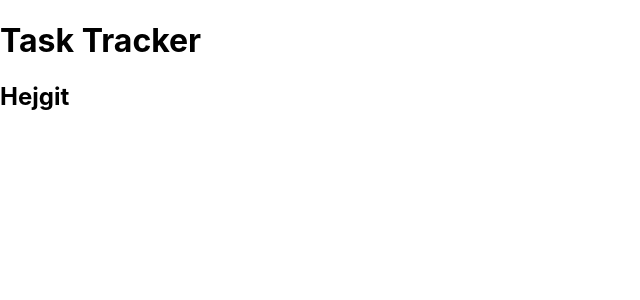
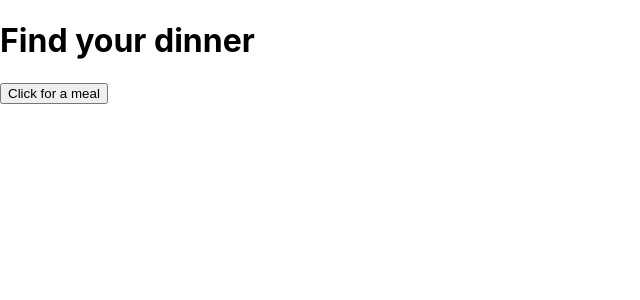
Before and after one commit to emilvictor/usefulweb, a React (Create React App) app: page / in a window 1280 px wide. Shown: the top 300 px of the page, without its empty margins (0-640 px from the left). Built offline with nearby package versions, Linux system fonts and the light colour scheme.

Commit message:
Started with components and API

```diff
--- a/src/App.js
+++ b/src/App.js
@@ -1,11 +1,17 @@
 import Header from './components/Header'
+import Button from './components/Button'
+import {useState} from "react";
+import Meals from './components/Meals'
 
 function App() {
-  const name = 'Emil'
+  const [meals, setMeals] = useState([])
 
   return (
     <div className='container'>
       <Header/>
+      <Button setMeals = {setMeals}/>
+      <Meals meals = {meals} />
+
     </div>
   );
 }
--- /dev/null
+++ b/src/components/Button.js
@@ -0,0 +1,16 @@
+const Button = (props) => {
+
+    function fetchMeals() {
+        fetch('https://www.themealdb.com/api/json/v1/1/search.php?f=a')
+        .then(res => res.json())
+        .then(res => props.setMeals(res.meals))
+    }
+
+    return(
+        <button onClick = {fetchMeals} >Click for a meal</button>
+
+    )
+}
+
+
+export default Button
--- a/src/components/Header.js
+++ b/src/components/Header.js
@@ -1,8 +1,7 @@
 const Header = () => {
     return (
         <header>
-           <h1>Task Tracker</h1>
-           <h2>Hejgit</h2>
+           <h1>Find your dinner</h1>
         </header>
     )
 }
--- /dev/null
+++ b/src/components/Meals.js
@@ -0,0 +1,14 @@
+import React from 'react'
+import SingleMeal from './SingleMeal'
+
+function Meals(props) {
+    return (
+        <div>
+            {props.meals.map(meal => {
+            <SingleMeal/>
+            })}
+        </div>
+    )
+}
+
+export default Meals
--- /dev/null
+++ b/src/components/SingleMeal.js
@@ -0,0 +1,11 @@
+import React from 'react'
+
+function SingleMeal() {
+    return (
+        <div>
+            SingleMeal
+        </div>
+    )
+}
+
+export default SingleMeal
```
